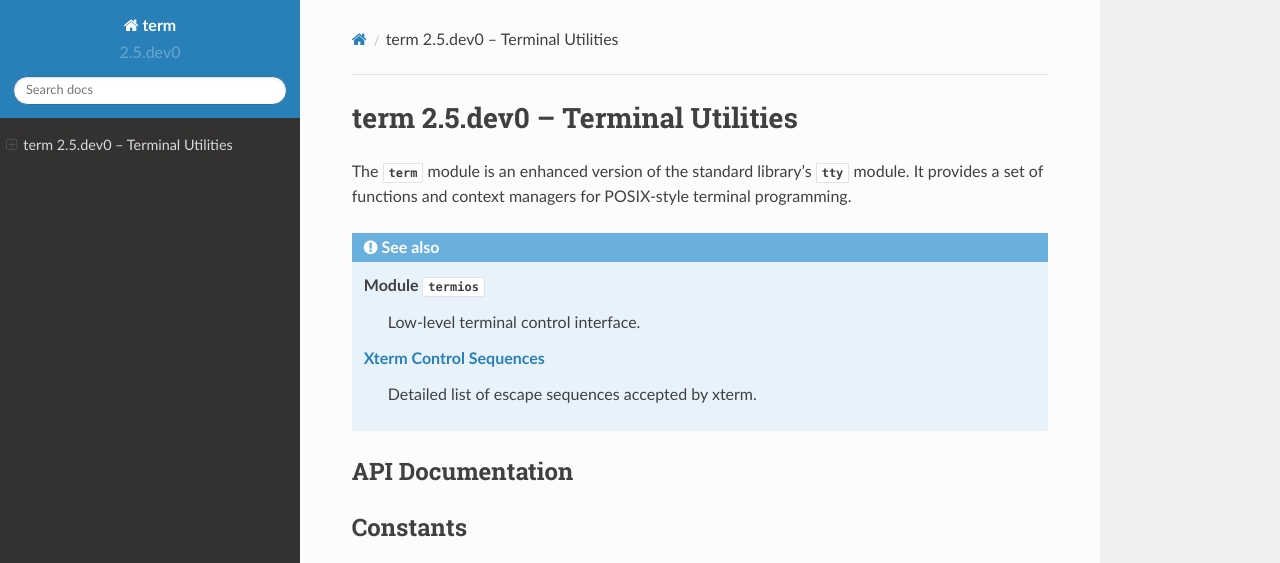
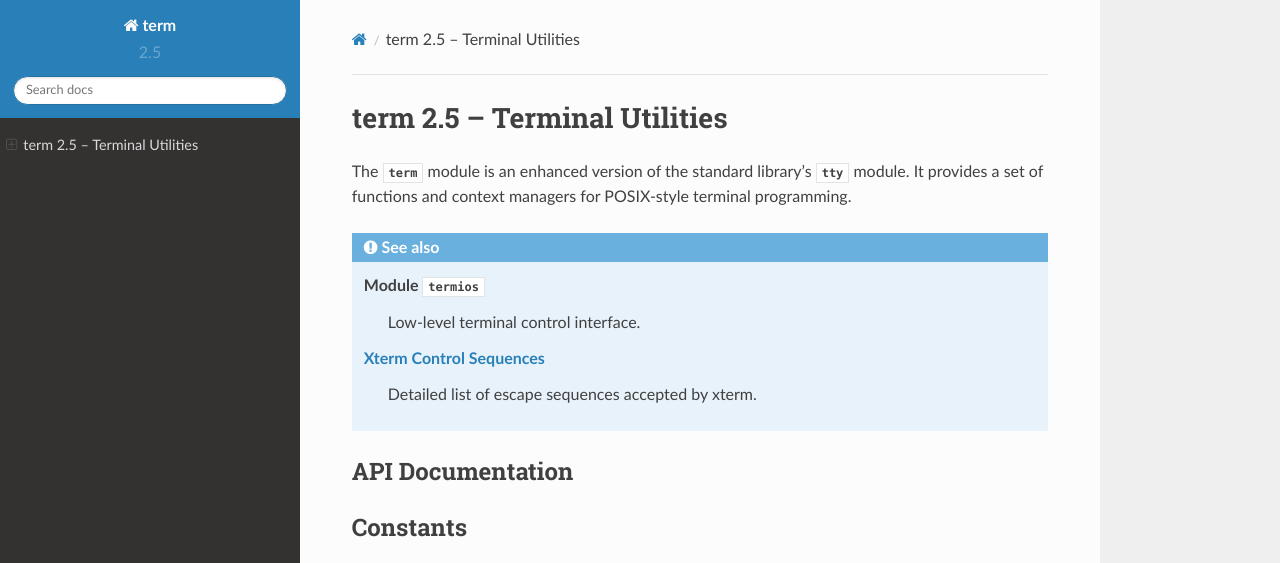
Before and after one commit to stefanholek/term, a Sphinx documentation site: the page built from docs/index.rst, in a window 1280 px wide and 900 px high, cut to the strip 0-563 px from the top of the window. Built offline with Sphinx 7.4.7 and the Read the Docs theme 2.0.0, drawn with Linux system fonts in a browser that asks for light colours.

Commit message:
Prepare term 2.5.

```diff
--- a/CHANGES.rst
+++ b/CHANGES.rst
@@ -1,7 +1,7 @@
 Changelog
 =========
 
-2.5 - Unreleased
+2.5 - 2023-09-14
 ----------------
 
 - Update tox.ini for latest tox.
--- a/docs/conf.py
+++ b/docs/conf.py
@@ -48,9 +48,9 @@
 # built documents.
 #
 # The full version, including alpha/beta/rc tags.
-release = '2.5.dev0'
+release = '2.5'
 # The short X.Y version.
-version = '2.5.dev0'
+version = '2.5'
 
 # The language for content autogenerated by Sphinx. Refer to documentation
 # for a list of supported languages.
```
